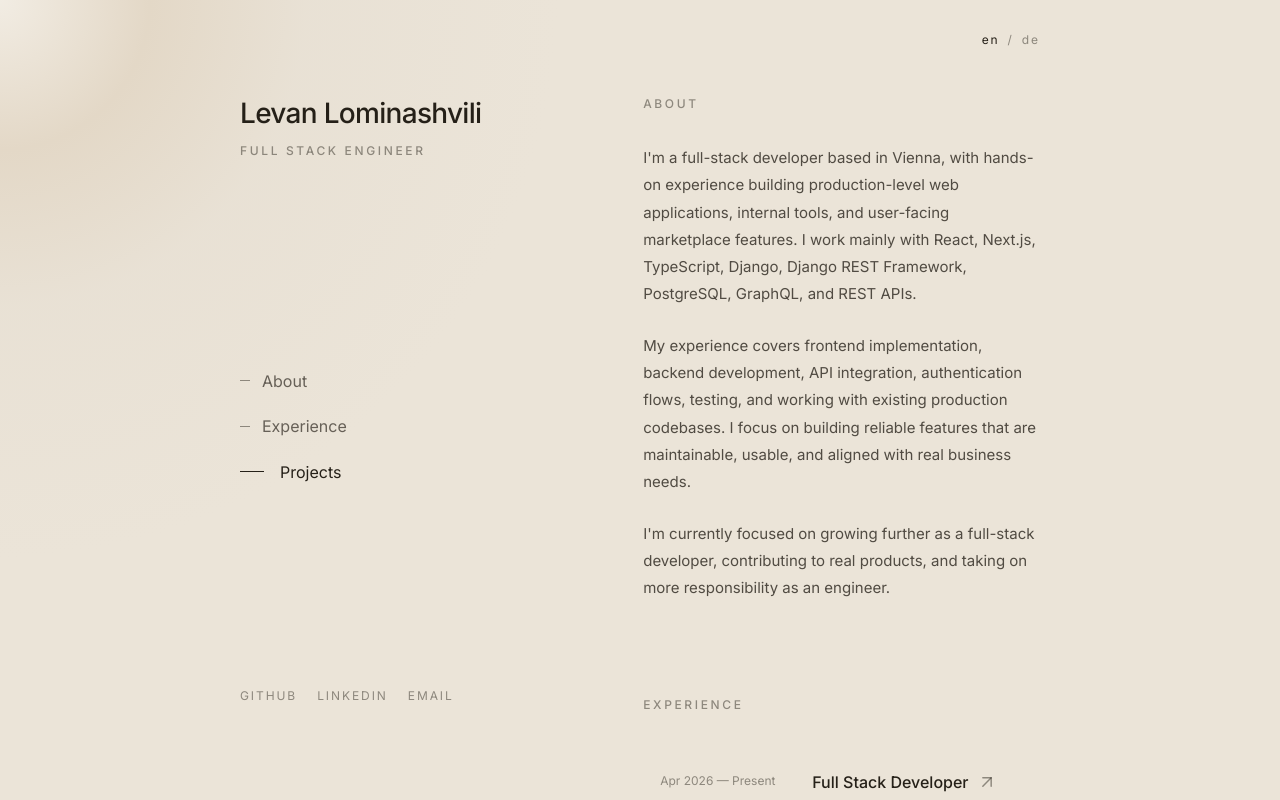
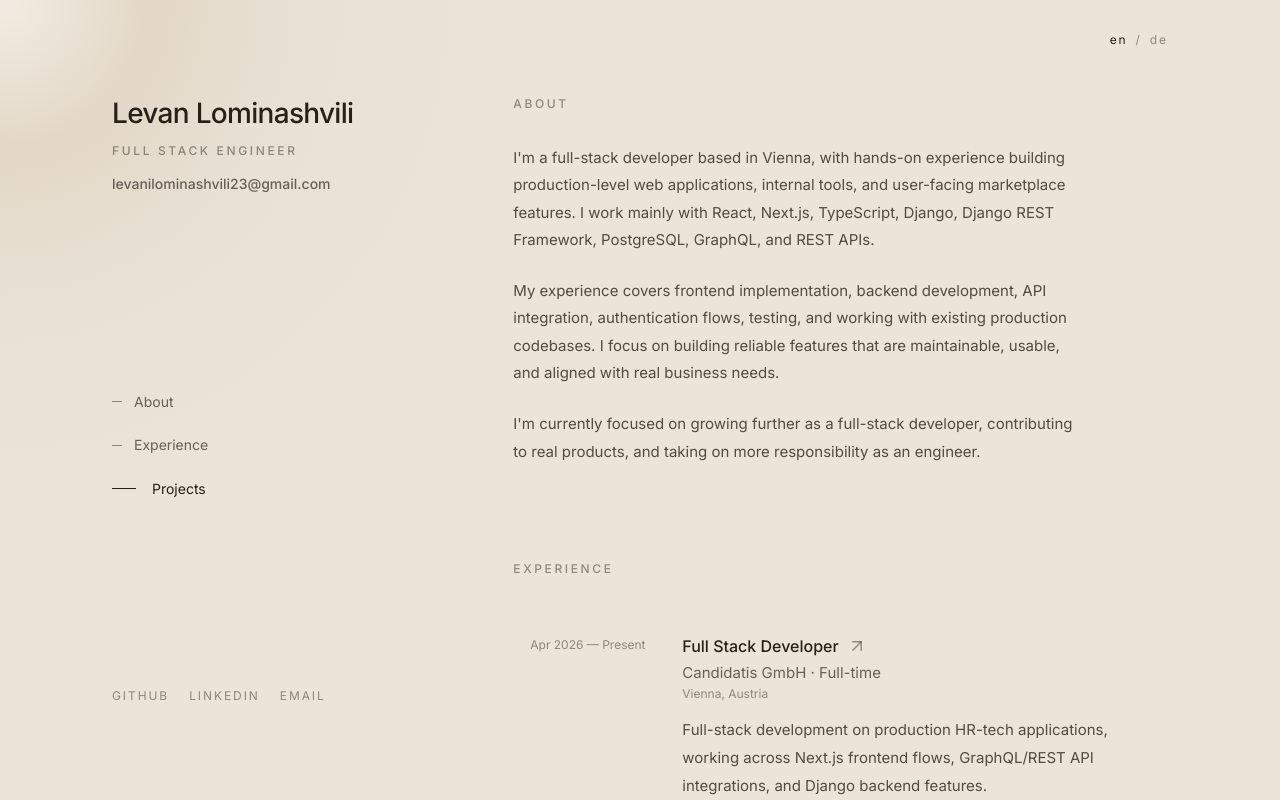
Before and after one commit to levy-237/levan-lominashvili, a React (Vite) app: page / in a window 1280 px wide. Shown: the top 800 px of the page. Built offline with nearby package versions, Linux system fonts and the light colour scheme.

Commit message:
updated ui with link

```diff
--- a/src/App.tsx
+++ b/src/App.tsx
@@ -6,7 +6,7 @@ function App() {
   const { x, y } = useCursorPosition();
 
   return (
-    <div className="relative min-h-full w-full overflow-x-hidden px-6 lg:px-60">
+    <div className="relative min-h-full w-full overflow-x-hidden px-6 sm:px-8 md:px-12 lg:px-16 xl:px-28 2xl:px-60 ">
       <div
         aria-hidden="true"
         className="pointer-events-none fixed inset-0 -z-10 cursor-gradient"
--- a/src/content/Content.tsx
+++ b/src/content/Content.tsx
@@ -30,14 +30,14 @@ export default function Content() {
 
   return (
     <>
-      <div className="absolute top-6 right-6 z-10 lg:top-8 lg:right-60">
+      <div className="absolute top-6 right-6 z-10 sm:right-8 md:right-12 lg:top-8 lg:right-16 xl:right-28 2xl:right-60">
         <LanguageSwitcher language={language} setLanguage={setLanguage} />
       </div>
 
       <div className="flex w-full flex-col items-start justify-between gap-10 lg:flex-row lg:gap-40">
         <SideBar language={language} activeSection={activeSection} />
 
-        <main className="flex w-full max-w-2xl flex-col gap-16 py-10 lg:w-[62%] lg:gap-24 lg:py-24">
+        <main className="flex w-full max-w-2xl flex-col gap-16 py-10 lg:ml-auto lg:w-[62%] lg:gap-24 lg:py-24">
           <Introduction language={language} />
           <Experience language={language} />
           <Projects language={language} />
--- a/src/content/SideBar.tsx
+++ b/src/content/SideBar.tsx
@@ -19,14 +19,20 @@ type SideBarProps = {
 
 export default function SideBar({ language, activeSection }: SideBarProps) {
   return (
-    <nav className="flex w-full flex-col gap-8 lg:sticky lg:top-0 lg:h-screen lg:w-[38%] lg:max-w-md lg:justify-between lg:gap-0 lg:py-24">
-      <header className="space-y-3 pr-16 lg:pr-0">
+    <nav className="flex w-full flex-col gap-8 lg:fixed lg:top-0 lg:left-16 lg:h-screen lg:w-[38%] lg:max-w-md lg:justify-between lg:gap-0 lg:py-24 xl:left-28 2xl:left-60">
+      <header className="space-y-3 pr-16 lg:pr-0 max-lg:mt-10">
         <h1 className="text-[1.5rem] font-medium leading-tight tracking-tight text-[var(--text-primary)] lg:text-[1.75rem]">
           Levan Lominashvili
         </h1>
         <p className="text-xs font-medium uppercase tracking-[0.22em] text-[var(--text-subtle)]">
           {localized(language, ui, "role")}
         </p>
+        <a
+          href={`mailto:${contact.email}`}
+          className="inline-flex text-sm font-medium text-[var(--text-muted)] transition-colors hover:text-[var(--text-primary)]"
+        >
+          {contact.email}
+        </a>
       </header>
 
       <ul className="flex flex-row flex-wrap gap-x-5 gap-y-3 lg:flex-col lg:gap-4">
--- a/src/data/contact.ts
+++ b/src/data/contact.ts
@@ -17,7 +17,7 @@ export const contact = {
     },
     {
       label: "LinkedIn",
-      href: "#",
+      href: "https://www.linkedin.com/in/levan-lominashvili-92b770220/",
     },
   ] satisfies ContactLink[],
 };
```
